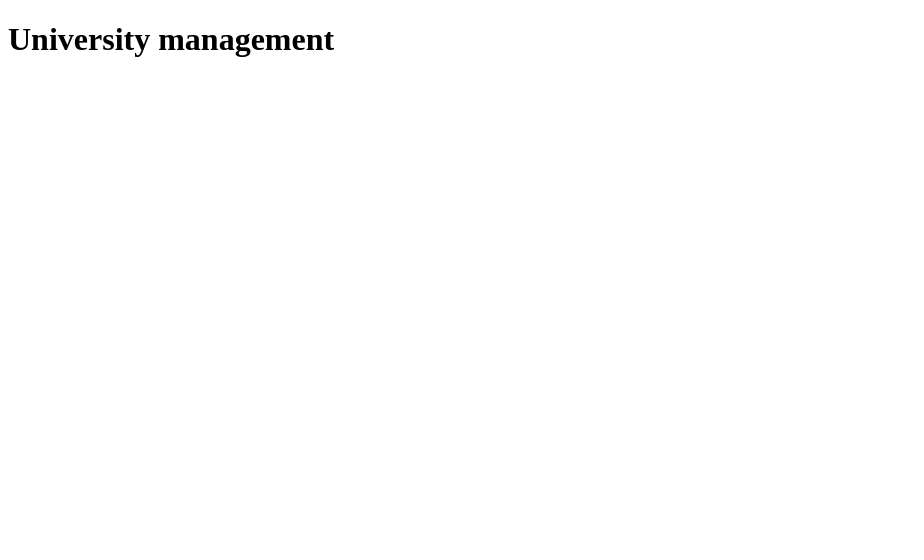
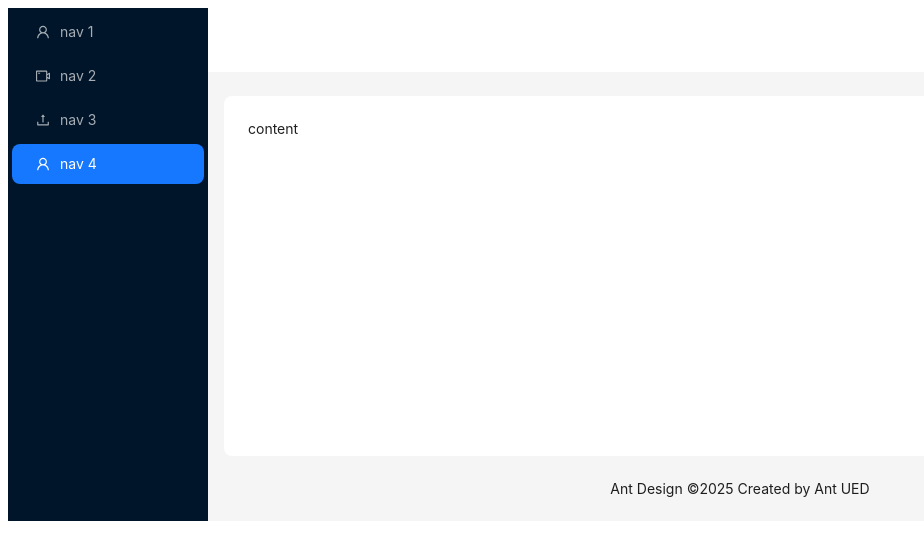
Before and after one commit to RittikaDev/university-management-react, a React (Vite) app: page / in a window 1280 px wide. Shown: the top 560 px of the page, without its empty margins (0-924 px from the left). Built offline with nearby package versions, Linux system fonts and the light colour scheme.

Commit message:
imported layout from ant design

```diff
--- a/src/App.tsx
+++ b/src/App.tsx
@@ -1,7 +1,9 @@
+import MainLayout from "./components/layout/MainLayout";
+
 function App() {
   return (
     <>
-      <h1>University management</h1>
+      <MainLayout />
     </>
   );
 }
--- /dev/null
+++ b/src/components/layout/MainLayout.tsx
@@ -0,0 +1,69 @@
+import React from "react";
+import {
+  UploadOutlined,
+  UserOutlined,
+  VideoCameraOutlined,
+} from "@ant-design/icons";
+import { Layout, Menu, theme } from "antd";
+
+const { Header, Content, Footer, Sider } = Layout;
+
+const items = [
+  UserOutlined,
+  VideoCameraOutlined,
+  UploadOutlined,
+  UserOutlined,
+].map((icon, index) => ({
+  key: String(index + 1),
+  icon: React.createElement(icon),
+  label: `nav ${index + 1}`,
+}));
+
+const MainLayout: React.FC = () => {
+  const {
+    token: { colorBgContainer, borderRadiusLG },
+  } = theme.useToken();
+
+  return (
+    <Layout>
+      <Sider
+        breakpoint="lg"
+        collapsedWidth="0"
+        onBreakpoint={(broken) => {
+          console.log(broken);
+        }}
+        onCollapse={(collapsed, type) => {
+          console.log(collapsed, type);
+        }}
+      >
+        <div className="demo-logo-vertical" />
+        <Menu
+          theme="dark"
+          mode="inline"
+          defaultSelectedKeys={["4"]}
+          items={items}
+        />
+      </Sider>
+      <Layout>
+        <Header style={{ padding: 0, background: colorBgContainer }} />
+        <Content style={{ margin: "24px 16px 0" }}>
+          <div
+            style={{
+              padding: 24,
+              minHeight: 360,
+              background: colorBgContainer,
+              borderRadius: borderRadiusLG,
+            }}
+          >
+            content
+          </div>
+        </Content>
+        <Footer style={{ textAlign: "center" }}>
+          Ant Design ©{new Date().getFullYear()} Created by Ant UED
+        </Footer>
+      </Layout>
+    </Layout>
+  );
+};
+
+export default MainLayout;
```
